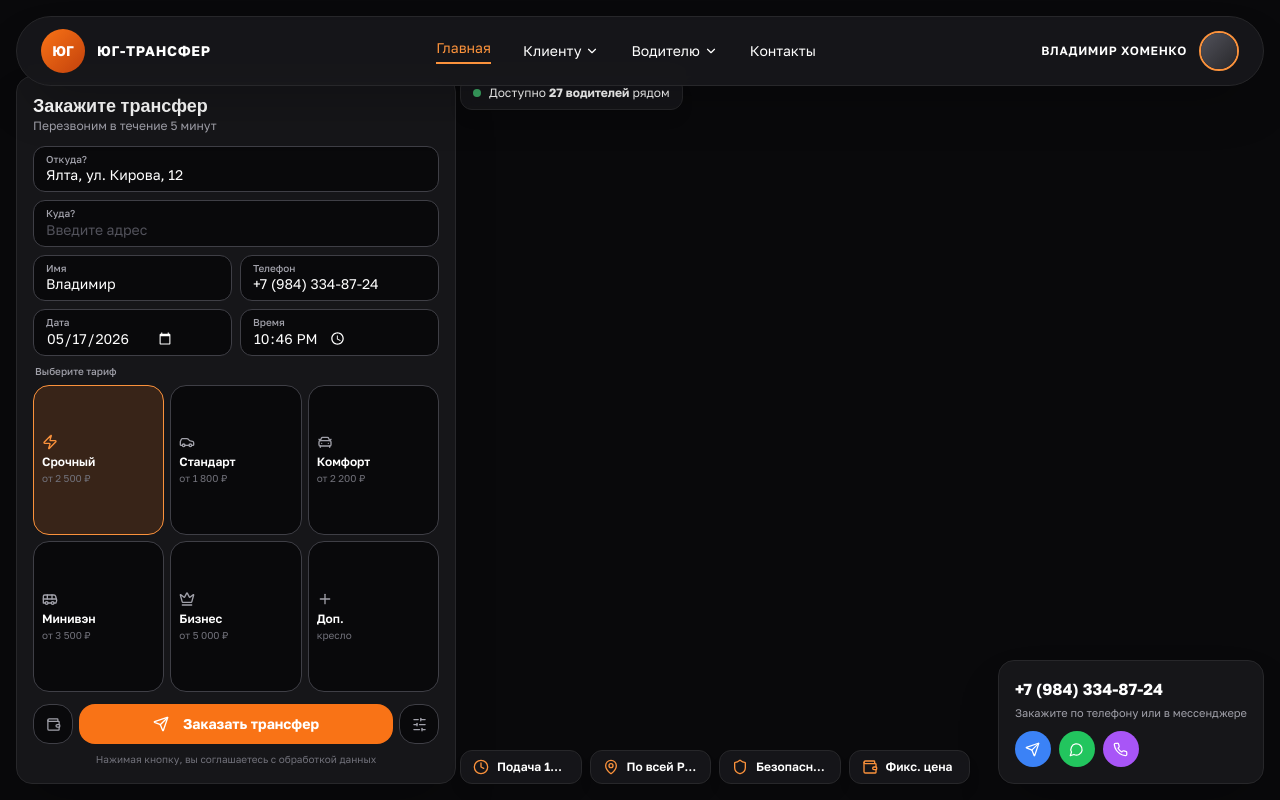
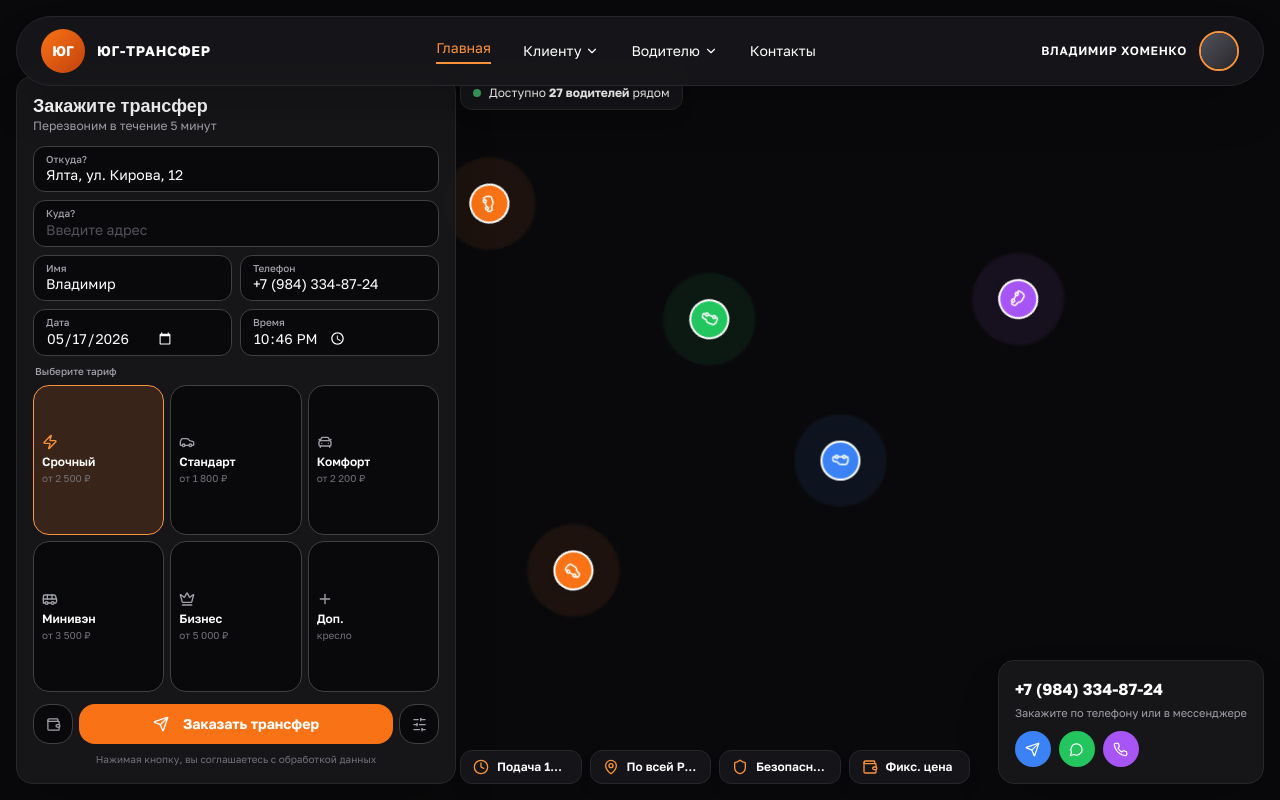
Before and after one commit to pr-poehali-dev/yug-transfer-prize-lottery, a React (Vite) app: page /driver-demo in a window 1280 px wide. Built offline with nearby package versions, Linux system fonts and the light colour scheme.

Commit message:
Animate delivery cars on map

```diff
--- a/src/pages/DriverDemo.tsx
+++ b/src/pages/DriverDemo.tsx
@@ -12,6 +12,79 @@ const DriverDemo = () => {
         className="absolute inset-0 w-full h-full"
         loading="lazy"
       />
+
+      <style>{`
+        @keyframes drive-1 {
+          0%   { transform: translate(20vw, 30vh) rotate(45deg); }
+          25%  { transform: translate(40vw, 25vh) rotate(80deg); }
+          50%  { transform: translate(55vw, 45vh) rotate(135deg); }
+          75%  { transform: translate(35vw, 60vh) rotate(225deg); }
+          100% { transform: translate(20vw, 30vh) rotate(45deg); }
+        }
+        @keyframes drive-2 {
+          0%   { transform: translate(60vw, 20vh) rotate(180deg); }
+          33%  { transform: translate(45vw, 50vh) rotate(220deg); }
+          66%  { transform: translate(70vw, 65vh) rotate(330deg); }
+          100% { transform: translate(60vw, 20vh) rotate(180deg); }
+        }
+        @keyframes drive-3 {
+          0%   { transform: translate(75vw, 70vh) rotate(270deg); }
+          50%  { transform: translate(50vw, 35vh) rotate(90deg); }
+          100% { transform: translate(75vw, 70vh) rotate(270deg); }
+        }
+        @keyframes drive-4 {
+          0%   { transform: translate(30vw, 75vh) rotate(0deg); }
+          25%  { transform: translate(55vw, 70vh) rotate(60deg); }
+          50%  { transform: translate(65vw, 40vh) rotate(170deg); }
+          75%  { transform: translate(40vw, 30vh) rotate(280deg); }
+          100% { transform: translate(30vw, 75vh) rotate(0deg); }
+        }
+        @keyframes drive-5 {
+          0%   { transform: translate(85vw, 45vh) rotate(160deg); }
+          40%  { transform: translate(65vw, 25vh) rotate(70deg); }
+          80%  { transform: translate(80vw, 60vh) rotate(250deg); }
+          100% { transform: translate(85vw, 45vh) rotate(160deg); }
+        }
+        @keyframes pulse-ring {
+          0% { transform: scale(0.5); opacity: 0.8; }
+          100% { transform: scale(2.5); opacity: 0; }
+        }
+        .car-marker {
+          position: absolute;
+          top: 0; left: 0;
+          will-change: transform;
+        }
+      `}</style>
+
+      <div className="absolute inset-0 pointer-events-none z-[5]">
+        {[
+          { anim: "drive-1", duration: "28s", color: "bg-orange-500" },
+          { anim: "drive-2", duration: "35s", color: "bg-green-500" },
+          { anim: "drive-3", duration: "22s", color: "bg-blue-500" },
+          { anim: "drive-4", duration: "40s", color: "bg-orange-500" },
+          { anim: "drive-5", duration: "30s", color: "bg-purple-500" },
+        ].map((c, i) => (
+          <div
+            key={i}
+            className="car-marker"
+            style={{
+              animation: `${c.anim} ${c.duration} linear infinite`,
+            }}
+          >
+            <div className="relative -translate-x-1/2 -translate-y-1/2">
+              <div
+                className={`absolute inset-0 w-10 h-10 rounded-full ${c.color} opacity-30`}
+                style={{ animation: "pulse-ring 2s ease-out infinite" }}
+              />
+              <div
+                className={`relative w-10 h-10 rounded-full ${c.color} border-2 border-white shadow-lg flex items-center justify-center`}
+              >
+                <Icon name="Car" size={18} className="text-white" />
+              </div>
+            </div>
+          </div>
+        ))}
+      </div>
 
       <header className="absolute top-4 left-4 right-4 z-20">
         <div className="max-w-[1600px] mx-auto bg-zinc-900/90 backdrop-blur border border-zinc-800 rounded-full px-6 py-3 flex items-center justify-between shadow-2xl">
```
